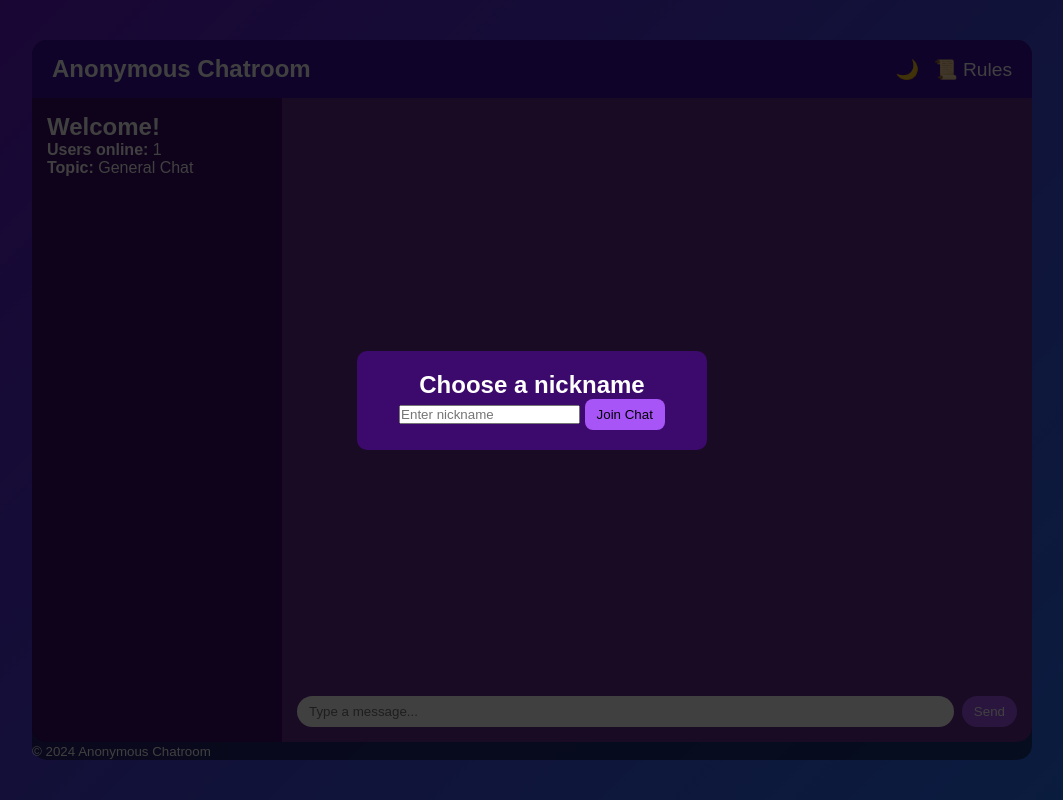
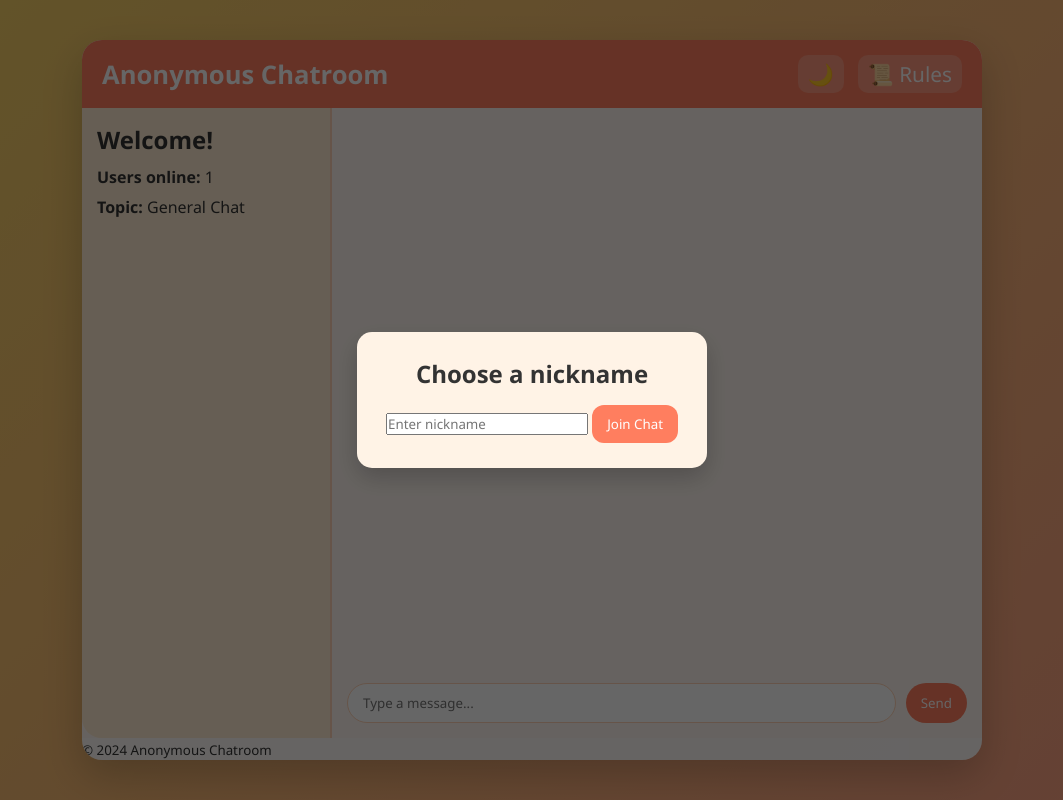
Before and after one commit to Shreya9369/Anonymous-Chatroom, a plain HTML site: page frontend/index.html in a window 1280 px wide. Shown: the whole page, without its empty margins (108-1171 px from the left). Drawn offline with nearby package versions, Linux system fonts and the light colour scheme; no server answers.

Commit message:
Update style.css

```diff
--- a/frontend/style.css
+++ b/frontend/style.css
@@ -1,75 +1,94 @@
+/* Reset */
 * {
   margin: 0;
   padding: 0;
   box-sizing: border-box;
-  font-family: Arial, sans-serif;
+  font-family: 'Segoe UI', Tahoma, Geneva, Verdana, sans-serif;
 }
 
+/* Body */
 body {
   height: 100vh;
   display: flex;
   justify-content: center;
   align-items: center;
-  background: linear-gradient(135deg, #6a11cb, #2575fc);
-  color: white;
+  background: linear-gradient(135deg, #f6d365, #fda085);
+  color: #333;
+  /* transition: background 0.3s, color 0.3s; */
 }
 
+/* Chat App Container */
 .chat-app {
-  background: rgba(0, 0, 0, 0.5);
+  background: rgba(255, 255, 255, 0.95);
   width: 100%;
-  max-width: 1000px;
+  max-width: 900px;
   height: 90vh;
-  border-radius: 15px;
+  border-radius: 20px;
   display: flex;
   flex-direction: column;
+  box-shadow: 0 15px 40px rgba(0, 0, 0, 0.2);
+  overflow: hidden;
 }
 
 /* Header */
 .chat-header {
-  background: #3a0ca3;
+  background: #ff7e5f;
   padding: 15px 20px;
   display: flex;
   justify-content: space-between;
   align-items: center;
-  border-top-left-radius: 15px;
-  border-top-right-radius: 15px;
 }
 
 .chat-header h1 {
-  font-size: 1.5rem;
+  font-size: 1.6rem;
+  color: #fff;
 }
 
 .chat-header button {
-  background: none;
+  background: rgba(255, 255, 255, 0.2);
   border: none;
-  color: white;
+  color: #fff;
   cursor: pointer;
-  font-size: 1.2rem;
+  font-size: 1.3rem;
   margin-left: 10px;
+  border-radius: 10px;
+  padding: 5px 10px;
+  transition: background 0.3s;
 }
 
-/* Main chat */
+.chat-header button:hover {
+  background: rgba(255, 255, 255, 0.4);
+}
+
 .chat-main {
   flex: 1;
   display: flex;
-  background: #240046;
-  border-radius: 0 0 15px 15px;
-  overflow: hidden;
+  background: #fff6f0;
 }
 
 .chat-sidebar {
   width: 250px;
-  background: #3c096c;
+  background: #ffecd2;
   padding: 15px;
-  border-right: 2px solid #4b0082;
+  border-right: 2px solid #ffd3b6;
+  border-radius: 0 0 0 20px;
 }
 
+.chat-sidebar h2 {
+  margin-bottom: 10px;
+}
+
+.chat-sidebar p {
+  margin-bottom: 8px;
+}
+
+/* Chat Area */
 .chat-area {
   flex: 1;
   display: flex;
   flex-direction: column;
   padding: 15px;
-  background: #662d91;
+  background: #fff6f0;
 }
 
 /* Messages */
@@ -78,24 +97,28 @@ body {
   flex: 1;
   overflow-y: auto;
   margin-bottom: 10px;
+  padding-right: 10px;
 }
 
 .chat-message {
-  padding: 8px 12px;
-  border-radius: 10px;
+  padding: 10px 15px;
+  border-radius: 15px;
   margin-bottom: 10px;
   max-width: 70%;
   word-wrap: break-word;
   position: relative;
+  box-shadow: 0 4px 10px rgba(0, 0, 0, 0.05);
+  transition: transform 0.2s;
 }
 
 .chat-message.user {
-  background: #5a189a;
+  background: #ff7e5f;
+  color: #fff;
   margin-left: auto;
 }
 
 .chat-message.system {
-  background: #7b2ff7;
+  background: #ffe0b2;
   text-align: center;
   font-style: italic;
 }
@@ -109,42 +132,43 @@ body {
   font-size: 0.7rem;
   opacity: 0.7;
   position: absolute;
-  bottom: 2px;
-  right: 5px;
+  bottom: 5px;
+  right: 10px;
 }
 
 /* Form */
 .chat-form {
   display: flex;
-  gap: 8px;
+  gap: 10px;
+  margin-top: 10px;
 }
 
 .chat-form input {
   flex: 1;
-  padding: 8px 12px;
-  border-radius: 20px;
-  border: none;
+  padding: 10px 15px;
+  border-radius: 25px;
+  border: 1px solid #ffd3b6;
+  outline: none;
+  transition: border 0.3s;
+}
+
+.chat-form input:focus {
+  border: 1px solid #ff7e5f;
 }
 
 .chat-form .btn {
-  background: #a855f7;
+  background: #ff7e5f;
   border: none;
-  padding: 8px 12px;
-  border-radius: 20px;
+  padding: 10px 15px;
+  border-radius: 25px;
   cursor: pointer;
-  color: white;
+  color: #fff;
+  transition: background 0.3s, transform 0.2s;
 }
 
 .chat-form .btn:hover {
-  background: #7c3aed;
-}
-
-/* Emoji picker */
-.emoji-btn {
-  font-size: 1.3rem;
-  background: none;
-  border: none;
-  cursor: pointer;
+  background: #ff5a36;
+  transform: scale(1.05);
 }
 
 /* Modal */
@@ -152,31 +176,35 @@ body {
   display: none;
   position: fixed;
   inset: 0;
-  background: rgba(0, 0, 0, 0.75);
+  background: rgba(0, 0, 0, 0.6);
   justify-content: center;
   align-items: center;
 }
 
 .modal-content {
-  background: #3c096c;
-  padding: 20px;
-  border-radius: 10px;
-  color: white;
+  background: #fff3e6;
+  padding: 25px 20px;
+  border-radius: 15px;
+  color: #333;
   text-align: center;
   max-width: 350px;
   width: 90%;
+  box-shadow: 0 10px 25px rgba(0, 0, 0, 0.2);
 }
 
 .modal-content button {
-  background: #a855f7;
+  background: #ff7e5f;
   border: none;
-  padding: 8px 12px;
-  border-radius: 8px;
+  padding: 10px 15px;
+  border-radius: 12px;
   cursor: pointer;
+  color: #fff;
+  margin-top: 15px;
+  transition: background 0.3s;
 }
 
 .modal-content button:hover {
-  background: #7c3aed;
+  background: #ff5a36;
 }
 
 /* Show modal */
@@ -184,8 +212,28 @@ body {
   display: flex;
 }
 
-/* Light theme */
+/* Light Theme */
 body.light-theme {
-  background: #f0f0f0;
-  color: black;
+  background: linear-gradient(135deg, #a1c4fd, #c2e9fb);
+  color: #333;
 }
+
+body.light-theme .chat-app {
+  background: rgba(255, 255, 255, 0.95);
+}
+
+body.light-theme .chat-header {
+  background: #4facfe;
+}
+
+body.light-theme .chat-form .btn {
+  background: #4facfe;
+}
+
+body.light-theme .chat-form .btn:hover {
+  background: #00f2fe;
+}
+
+body.light-theme .modal-content {
+  background: #e6f7ff;
+}
```
